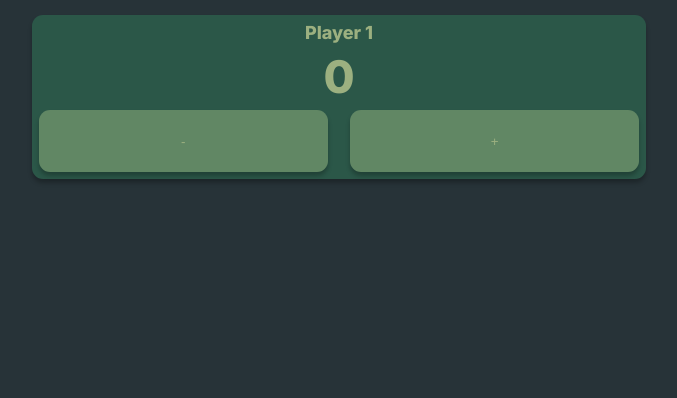
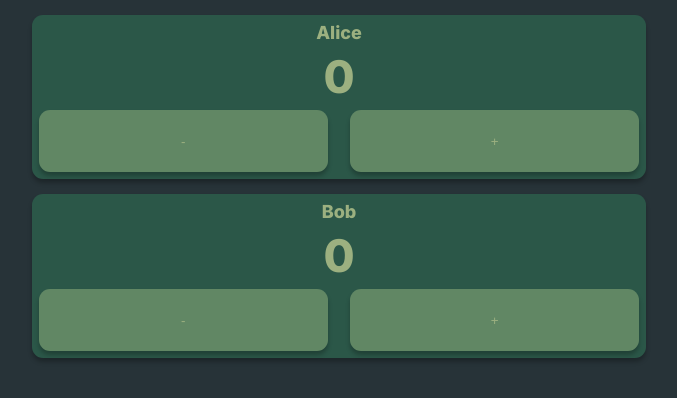
Before and after one commit to siggiboy09/ligretto-scoreboard, a React (Vite) app: page /game in a window 1280 px wide. Shown: the top 398 px of the page, without its empty margins (301-978 px from the left). Built offline with nearby package versions, Linux system fonts and the light colour scheme.

Commit message:
changed to prompts for adding and removing points. started working on game save and load

```diff
--- a/package.json
+++ b/package.json
@@ -10,6 +10,7 @@
     "preview": "vite preview"
   },
   "dependencies": {
+    "bootstrap": "^5.3.8",
     "react": "^19.2.6",
     "react-dom": "^19.2.6",
     "react-router-dom": "^7.17.0"
--- a/src/Components/player-card.tsx
+++ /dev/null
@@ -1,16 +0,0 @@
-import { useState } from "react";
-import "./player-card.css";
-
-export default function PlayerCard() {
-    const [playerName, setPlayerName] = useState("Player 1");
-    const [playerScore, setPlayerScore] = useState(0);
-
-    return (
-        <div className="player-card">
-            <p className="player-name">{playerName}</p>
-            <p className="player-score">{playerScore}</p>
-            <button className="player-minus">-</button>
-            <button className="player-plus">+</button>
-        </div>
-    )
-}
--- /dev/null
+++ b/src/Components/player-card/player-card.tsx
@@ -0,0 +1,22 @@
+import { useState } from "react";
+import type { Player } from "../Pages/game";
+import "./player-card.css";
+
+
+type PlayerCardProps = {
+    player: Player;
+    onAddPoint: (playerId: number) => void;
+    onRemovePoint: (playerId: number) => void;
+};
+
+export default function PlayerCard({player, onAddPoint, onRemovePoint}: PlayerCardProps) {
+
+    return (
+        <div className="player-card">
+            <p className="player-name">{player.name}</p>
+            <p className="player-score">{player.score}</p>
+            <button onClick={() => onRemovePoint(player.id)} className="player-minus">-</button>
+            <button onClick={() => onAddPoint(player.id)} className="player-plus">+</button>
+        </div>
+    )
+}
--- a/src/Pages/game-list.tsx
+++ b/src/Pages/game-list.tsx
@@ -0,0 +1,7 @@
+export default function GameList() {
+    return (
+        <div>
+            Hello world
+        </div>
+    );
+};
--- a/src/Pages/game.tsx
+++ b/src/Pages/game.tsx
@@ -1,9 +1,86 @@
-import PlayerCard from "../Components/player-card";
+import { useState } from "react";
+import PlayerCard from "../components/player-card/player-card";
+
+export type Player = {
+    id: number;
+    name: string;
+    score: number;
+};
+
+export type Game = {
+    id: number;
+    name: string;
+    players: Player[];
+};
 
 export default function Game() {
+    const [players, setPlayers] = useState<Player[]>([
+        { id: 1, name: "Alice", score: 0 },
+        { id: 2, name: "Bob", score: 0 },
+    ]);
+
+    const addPoint = (playerId: number) => {
+        const value = prompt("Enter the value to add to the score:", "0");
+        if (value === null) {
+            return; // User cancelled the prompt
+        }
+
+        const pointsToAdd = parseInt(value, 10);
+        if (isNaN(pointsToAdd)) {
+            alert("Invalid input. Please enter a valid number.");
+            return;
+        }
+
+        setPlayers((prev) =>
+            prev.map((player) => {
+                if (player.id !== playerId) {
+                    return player;
+                }
+
+                return {
+                    ...player,
+                    score: player.score + pointsToAdd,
+                };
+            })
+        );
+    };
+
+    const removePoint = (playerId: number) => {
+        const value = prompt("Enter the value to remove from the score:", "0");
+        if (value === null) {
+            return; // User cancelled the prompt
+        }
+
+        const pointsToRemove = parseInt(value, 10);
+        if (isNaN(pointsToRemove)) {
+            alert("Invalid input. Please enter a valid number.");
+            return;
+        }
+
+        setPlayers((prev) =>
+            prev.map((player) => {
+                if (player.id !== playerId) {
+                    return player;
+                }
+
+                return {
+                    ...player,
+                    score: player.score - pointsToRemove,
+                };
+            })
+        );
+    };
+
     return (
         <main>
-            <PlayerCard />
+            {players.map((player) => (
+                <PlayerCard
+                    key={player.id}
+                    player={player}
+                    onAddPoint={addPoint}
+                    onRemovePoint={removePoint}
+                />
+            ))}
         </main>
     )
 }
--- a/src/Pages/new-game.tsx
+++ b/src/Pages/new-game.tsx
@@ -0,0 +1,7 @@
+export default function NewGame() {
+    return (
+        <div>
+            New Game Page
+        </div>
+    );
+}
--- a/src/main.tsx
+++ b/src/main.tsx
@@ -1,16 +1,20 @@
 import { StrictMode } from 'react';
 import { createRoot } from 'react-dom/client';
 import { BrowserRouter, Routes, Route } from 'react-router-dom';
+
+import GameList from './pages/game-list';
+import Game from './pages/game';
+import NewGame from './pages/new-game';
+
 import './index.css';
-import Game from './Pages/game';
 
 createRoot(document.getElementById('root')!).render(
     <StrictMode>
         <BrowserRouter>
             <Routes>
-                <Route path="/" element={<Game />}/>
+                <Route path="/" element={<GameList />}/>
                 <Route path="/game" element={<Game />}/>
-                <Route path="/new-game" element={<Game />}/>
+                <Route path="/new-game" element={<NewGame />}/>
             </Routes>
         </BrowserRouter>
     </StrictMode>
```
Also changed, not shown: src/Components/localstorage.tsx (added, +13 -0 lines), src/Components/top-bar.tsx (+7 -0 lines), src/Components/player-card/player-card.css (renamed from src/Components/player-card.css), 1 other file (tests, documents, lock files or other folders).
